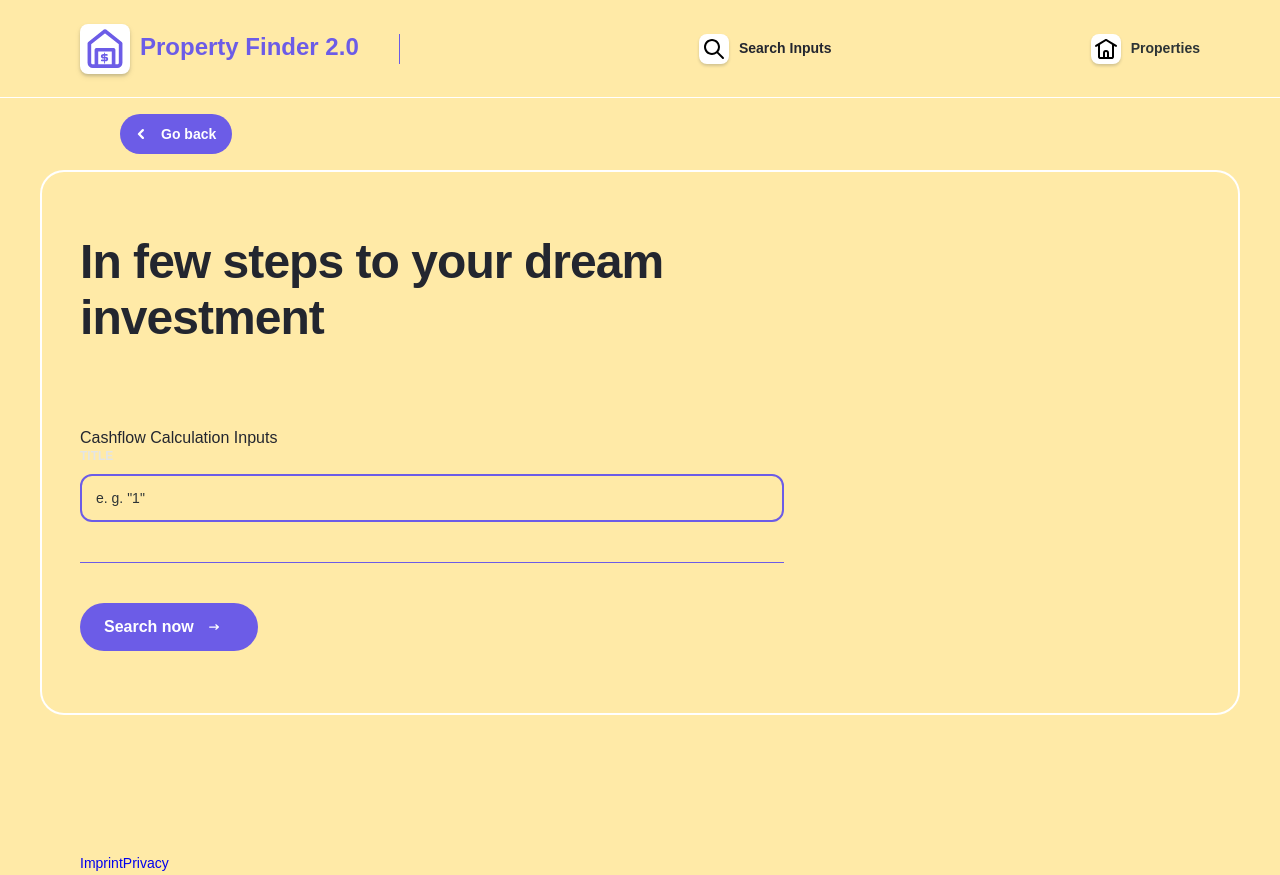
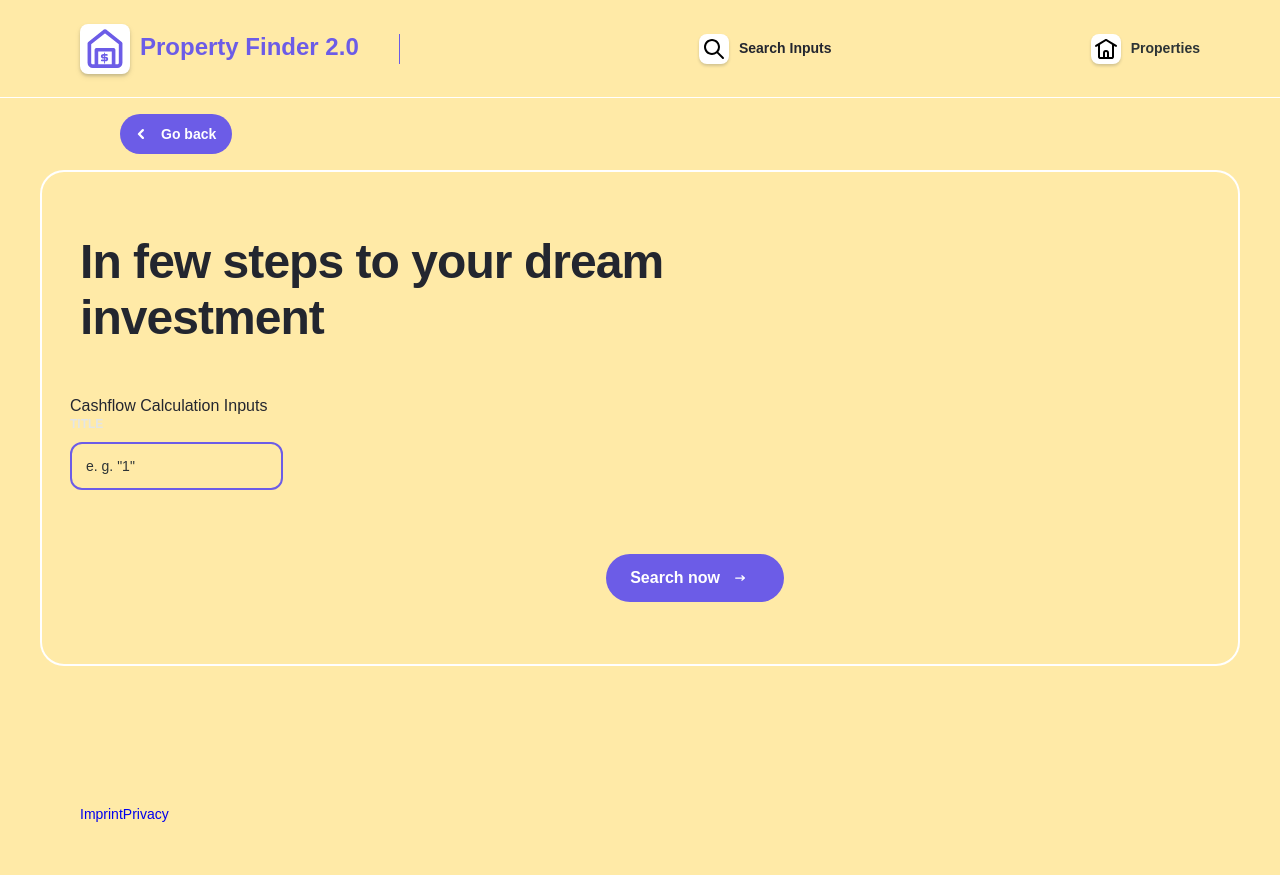
Before and after one commit to larsschloegel/property-finder, a React (Create React App) app in the folder frontend/: page /search-inputs in a window 1280 px wide. After the commit the page ends 826 px from the top, so only its background shows below. Built offline with nearby package versions, Linux system fonts and the light colour scheme; no server answers.

Commit message:
modify search now button and styling

```diff
--- a/frontend/src/screens/Property/SearchInputs/SearchInputs.module.sass
+++ b/frontend/src/screens/Property/SearchInputs/SearchInputs.module.sass
@@ -52,12 +52,17 @@
     text-align: center
 
 .list
-  margin-bottom: 40px
-  padding-bottom: 40px
-  border-bottom: 1px solid $n6
+  display: flex
+  flex-wrap: wrap
+  margin: -32px -16px 0
+  +x
+    margin: -32px -10px 0
+  +d
+    margin: -32px -16px 0
   +m
-    margin-bottom: 32px
-    padding-bottom: 32px
+    display: block
+    margin: 0
+
 
 .item
   &:not(:last-child)
@@ -83,27 +88,18 @@
       +m
         margin-bottom: 20px
 
-
-.line
-  display: flex
-  height: 48px
-  box-shadow: inset 0 0 0 2px $n6
-  border-radius: 12px
-  align-items: center
-  +dark
-    box-shadow: inset 0 0 0 2px $n3
-
-
 .foot
   display: flex
   align-items: center
   +m
     display: block
     text-align: center
-  .button
-    +m
-      width: 100%
-    &:not(:last-child)
-      margin-right: 24px
-      +m
-        margin: 0 0 12px
+
+.btns
+  align-items: center
+  display: inline-flex
+  margin-left: auto
+  margin-top: 64px
+  text-align: center
+  +t
+    margin-top: 48px
--- a/frontend/src/screens/Property/SearchInputs/index.js
+++ b/frontend/src/screens/Property/SearchInputs/index.js
@@ -4,11 +4,12 @@ import styles from "./SearchInputs.module.sass";
 import Control from "../../../components/Control";
 import Icon from "../../../components/Icon";
 import TextInput from "../../../components/TextInput";
-import {Link} from "react-router-dom";
+import {Link, useHistory} from "react-router-dom";
 
 
 const SearchInputs = () => {
 
+    const history = useHistory()
 
     return (
         <>
@@ -39,10 +40,15 @@ const SearchInputs = () => {
                                     </div>
                                 </div>
                                 <div className={styles.foot}>
-                                    <Link className={cn("button", styles.button)} to="/properties">
-                                        Search now
-                                        <Icon name="arrow-next" size="10"/>
-                                    </Link>
+                                    <div className={styles.btns}>
+                                        <button
+                                            className={cn("button", styles.button)}
+                                            onClick={() => history.push("/properties")}
+                                        >
+                                            Search now
+                                            <Icon name="arrow-next" size="10"/>
+                                        </button>
+                                    </div>
                                 </div>
                             </form>
                         </div>
```
